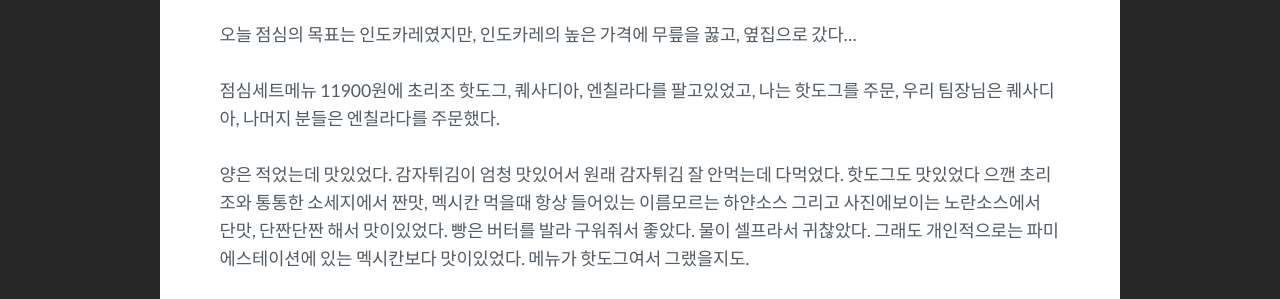
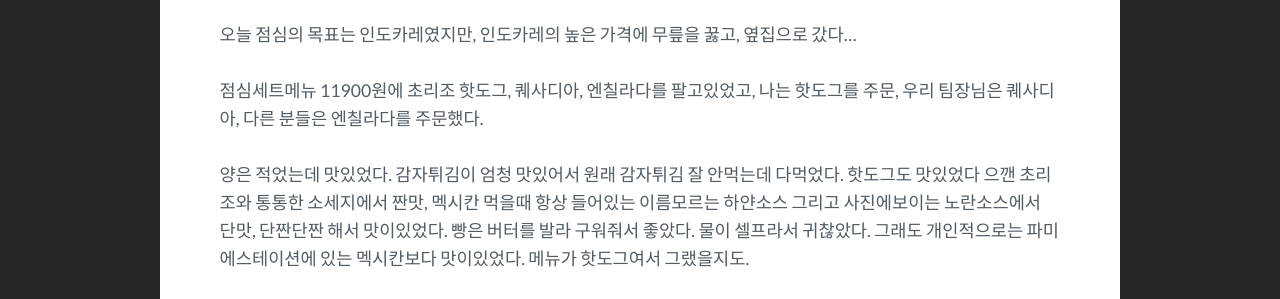
Before and after one commit to hjkim522/sapbap.github.io, a Jekyll site: the page built from _posts/2017-09-13-banes-carne.markdown, in a window 1280 px wide. Shown: the part 657-956 px from the top of the page. Built offline with Jekyll 4.4.1, drawn with Linux system fonts in a browser that asks for light colours.

Commit message:
modify post

```diff
--- a/_posts/2017-09-13-banes-carne.markdown
+++ b/_posts/2017-09-13-banes-carne.markdown
@@ -8,7 +8,7 @@ tag: [서래마을, 멕시칸, 핫도그]
 ---
 오늘 점심의 목표는 인도카레였지만, 인도카레의 높은 가격에 무릎을 꿇고, 옆집으로 갔다...
 
-점심세트메뉴 11900원에 초리조 핫도그, 퀘사디아, 엔칠라다를 팔고있었고, 나는 핫도그를 주문, 우리 팀장님은 퀘사디아, 나머지 분들은 엔칠라다를 주문했다.
+점심세트메뉴 11900원에 초리조 핫도그, 퀘사디아, 엔칠라다를 팔고있었고, 나는 핫도그를 주문, 우리 팀장님은 퀘사디아, 다른 분들은 엔칠라다를 주문했다.
 
 양은 적었는데 맛있었다. 감자튀김이 엄청 맛있어서 원래 감자튀김 잘 안먹는데 다먹었다. 핫도그도 맛있었다 으깬 초리조와 통통한 소세지에서 짠맛, 멕시칸 먹을때 항상 들어있는 이름모르는 하얀소스 그리고 사진에보이는 노란소스에서 단맛, 단짠단짠 해서 맛이있었다. 빵은 버터를 발라 구워줘서 좋았다. 물이 셀프라서 귀찮았다. 그래도 개인적으로는 파미에스테이션에 있는 멕시칸보다 맛이있었다. 메뉴가 핫도그여서 그랬을지도.
 
```
